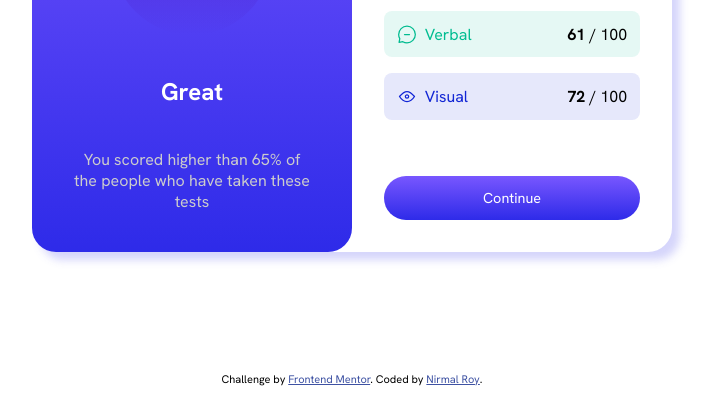
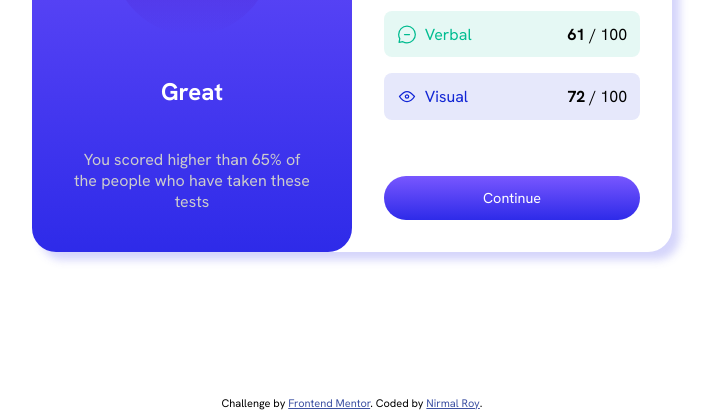
Before and after one commit to nirmalroyalrich/ResultSummaryComponent, a plain HTML site: page index.html in a window 1280 px wide. Shown: the part 388-800 px from the top of the page, without its empty margins (288-1001 px from the left). Drawn offline with Linux system fonts and the light colour scheme.

Commit message:
Update style.css

```diff
--- a/style.css
+++ b/style.css
@@ -194,5 +194,5 @@ body {
 .attribution {
     color: black;
     position: absolute;
-    top: 95%;
+    top: 98%;
 }
```
